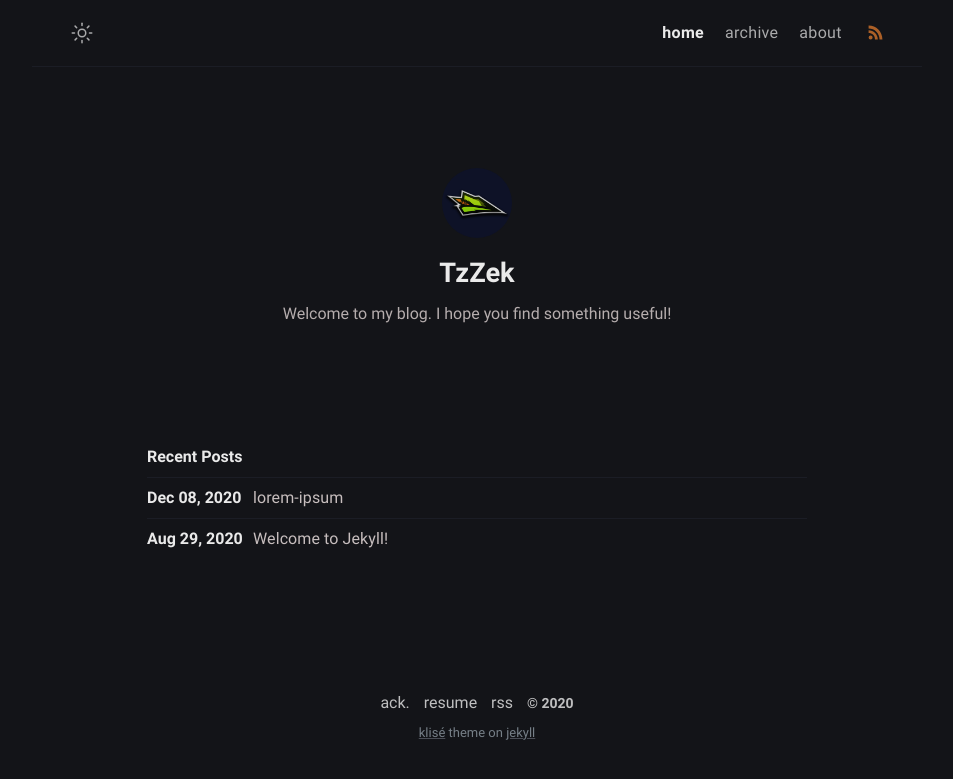
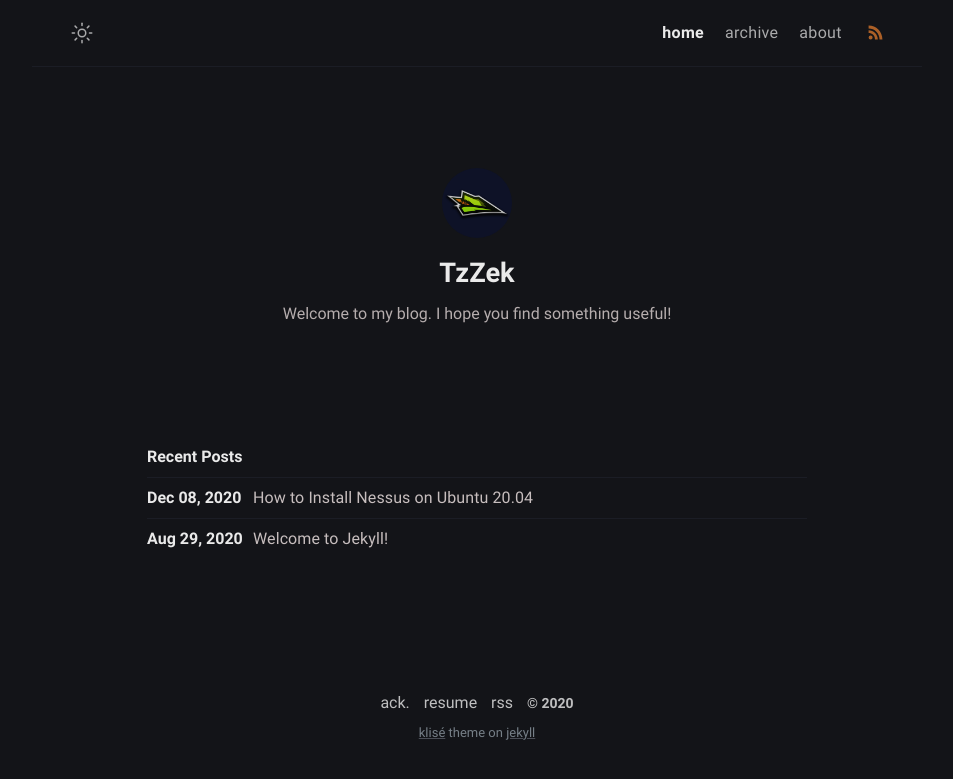
Before and after one commit to TzZek/zek-blog-v2, a Jekyll site: the page built from index.md, in a window 1280 px wide. Shown: the top 779 px of the page, without its empty margins (163-1116 px from the left). Built offline with Jekyll 4.4.1, drawn with Linux system fonts in a browser that asks for light colours.

Commit message:
2020-12-07-nessus-ubuntu.md: updated title

```diff
--- a/_posts/nessus-ubuntu/2020-12-07-nessus-ubuntu.md
+++ b/_posts/nessus-ubuntu/2020-12-07-nessus-ubuntu.md
@@ -1,5 +1,5 @@
 ---
-title: lorem-ipsum
+title: How to Install Nessus on Ubuntu 20.04
 description: >-
   Lorem ipsum dolor sit amet, consectetur adipiscing elit, sed do eiusmod tempor
   incididunt ut labore et dolore magna aliqua.
```
